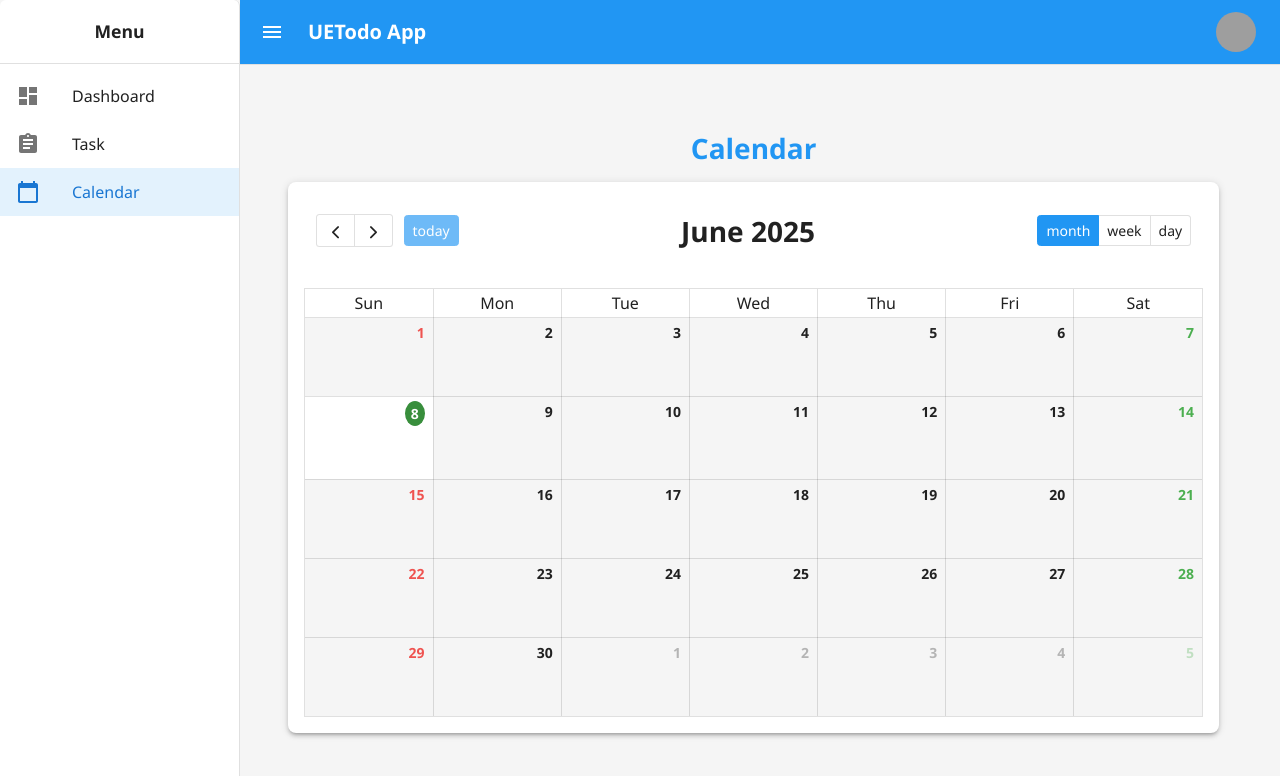
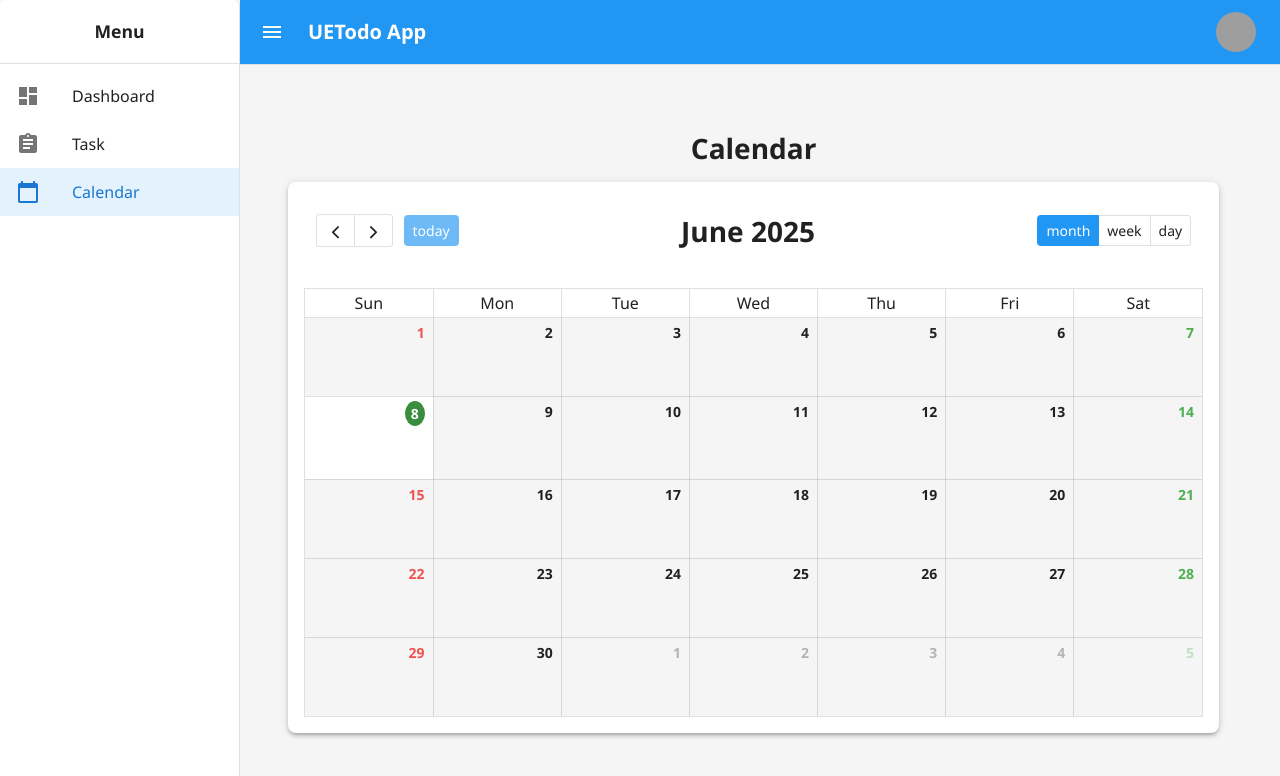
Before and after one commit to RamseyTrinh/UETodo-FE, a React (Vite) app: page /calendar in a window 1280 px wide. Shown: the top 776 px of the page. Built offline with nearby package versions, Linux system fonts and the light colour scheme; no server answers; grey boxes are pictures that could not be loaded.

Commit message:
fix: fix cicd

```diff
--- a/src/pages/MainContent/Calendar.jsx
+++ b/src/pages/MainContent/Calendar.jsx
@@ -86,7 +86,7 @@ const Calendar = () => {
 
   return (
     <Box sx={{ px: { xs: 1, sm: 3 }, py: 2 }}>
-      <Typography variant="h4" sx={{ mb: 2, fontWeight: 'bold', color: theme.palette.primary.main }}>
+      <Typography variant="h4" sx={{ mb: 2, fontWeight: 'bold' }}>
         Calendar
       </Typography>
       <Paper
```
